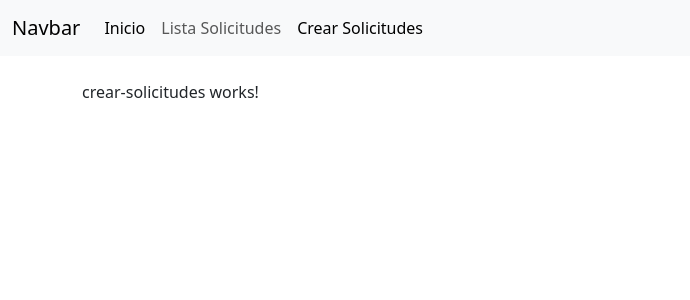
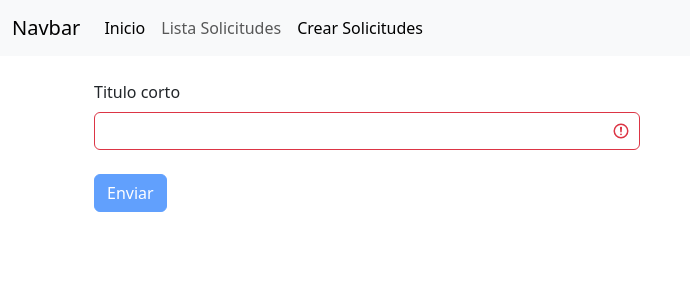
Before and after one commit to devjaoc/angular, an Angular app: page /crear-solicitudes in a window 1280 px wide. Shown: the top 300 px of the page, without its empty margins (0-690 px from the left). Built offline with nearby package versions, Linux system fonts and the light colour scheme.

Commit message:
se genero la parte de formulario falta agregar los campos de descripcion y tipo de estatus

```diff
--- a/src/app/app-routing.module.ts
+++ b/src/app/app-routing.module.ts
@@ -1,16 +1,8 @@
 import { NgModule } from '@angular/core';
 import { RouterModule, Routes } from '@angular/router';
-import { HomeComponent } from './componente/home/home.component';
-import { ListaSolicitudesComponent } from './componente/lista-solicitudes/lista-solicitudes.component';
-import { CrearSolicitudesComponent } from './componente/crear-solicitudes/crear-solicitudes.component';
-import { SolicitudesComponent } from './componente/solicitudes/solicitudes.component';
+import { env } from 'src/config/env';
 
-const routes: Routes = [
-  { path: '', component: HomeComponent },
-  { path: 'lista-solicitudes', component: ListaSolicitudesComponent },
-  { path: 'crear-solicitudes', component: CrearSolicitudesComponent },
-  { path: 'ver-solicitudes', component: SolicitudesComponent },
-];
+const routes: Routes = env.routers;
 
 @NgModule({
   imports: [RouterModule.forRoot(routes)],
--- a/src/app/app.module.ts
+++ b/src/app/app.module.ts
@@ -3,7 +3,7 @@ import { BrowserModule } from '@angular/platform-browser';
 
 import { AppRoutingModule } from './app-routing.module';
 import { AppComponent } from './app.component';
-import { FormsModule } from '@angular/forms';
+import { FormsModule, ReactiveFormsModule } from '@angular/forms';
 import { HomeComponent } from './componente/home/home.component';
 import { SolicitudesComponent } from './componente/solicitudes/solicitudes.component';
 import { CrearSolicitudesComponent } from './componente/crear-solicitudes/crear-solicitudes.component';
@@ -20,7 +20,8 @@ import { ListaSolicitudesComponent } from './componente/lista-solicitudes/lista-
   imports: [
     BrowserModule,
     AppRoutingModule,
-    FormsModule
+    FormsModule,
+    ReactiveFormsModule
   ],
   providers: [],
   bootstrap: [AppComponent]
--- a/src/app/componente/crear-solicitudes/crear-solicitudes.component.html
+++ b/src/app/componente/crear-solicitudes/crear-solicitudes.component.html
@@ -1 +1,31 @@
-<p>crear-solicitudes works!</p>
+<div class="container">
+    <div class="alert alert-primary" role="alert" *ngIf="mensaje!=null">
+        {{mensaje}}
+    </div>
+
+    <form (ngSubmit)="submit()" #forma="ngForm">
+        <div class="col-md-6">
+            <label for="titulo_corto" class="form-label">Titulo corto</label>
+            <input type="text" class="form-control" id="titulo_corto" aria-describedby="Titulo corto"
+                [(ngModel)]="solicitud.titulo_corto" #titulo_corto="ngModel" name="titulo_corto" minlength="3"
+                maxlength="6" [ngClass]="{'is-valid':!titulo_corto.invalid,'is-invalid':titulo_corto.invalid}" required>
+            <div class="invalid-feedback" *ngIf="titulo_corto.invalid && (titulo_corto.dirty || titulo_corto.touched)">
+                <div *ngIf="titulo_corto.errors?.['minlength']">
+                    EL numero minimo es de 3
+                    {{titulo_corto.errors|json}}
+                </div>
+                <div *ngIf="titulo_corto.errors?.['required']">
+                    Introduzaca un titulo corto
+
+                </div>
+            </div>
+        </div>
+        <div class="row">
+            <div class="col-12 mt-4">
+                <button type="submit" [disabled]="!forma.valid" class="btn btn-primary">
+                    Enviar
+                </button>
+            </div>
+        </div>
+    </form>
+</div>
--- a/src/app/componente/crear-solicitudes/crear-solicitudes.component.ts
+++ b/src/app/componente/crear-solicitudes/crear-solicitudes.component.ts
@@ -1,4 +1,5 @@
 import { Component } from '@angular/core';
+import { Solicitud } from 'src/model/Solicitud';
 
 @Component({
   selector: 'app-crear-solicitudes',
@@ -6,5 +7,13 @@ import { Component } from '@angular/core';
   styleUrls: ['./crear-solicitudes.component.css']
 })
 export class CrearSolicitudesComponent {
-
+  solicitud!: Solicitud;
+  mensaje!: string;
+  constructor() {
+    this.solicitud = new Solicitud(-1, '', '', 0);
+  }
+  submit() {
+    //servidor.crearSolicitud(this.solicitud);
+    this.mensaje = "Solicitud Creada";
+  }
 }
--- a/src/app/componente/lista-solicitudes/lista-solicitudes.component.html
+++ b/src/app/componente/lista-solicitudes/lista-solicitudes.component.html
@@ -9,15 +9,16 @@
     </thead>
     <tbody>
         <tr *ngIf="listaSolicitudes.length==0">
-            <td colspan="3">No hay elementos</td>
+            <td colspan="4">No hay elementos</td>
         </tr>
         <tr *ngFor="let solicitud of listaSolicitudes; let i =index">
             <td>{{solicitud.id}}</td>
-            <!-- <td>{{solicitud.titulo_corto}}</td> -->
+            <td>{{solicitud.titulo_corto}}</td>
             <td>{{solicitud.descripcion}}</td>
             <td>
+                <button class="btn btn-info m-2">Editar</button>
                 <button class="btn btn-info m-2">Ver</button>
-                <button class="btn btn-danger m-2">Eliminar</button>
+                <button (click)="deleteSolicitud(solicitud.id)" class="btn btn-danger m-2">Eliminar</button>
             </td>
         </tr>
 
--- a/src/app/componente/lista-solicitudes/lista-solicitudes.component.ts
+++ b/src/app/componente/lista-solicitudes/lista-solicitudes.component.ts
@@ -19,5 +19,28 @@ export class ListaSolicitudesComponent {
     this.listaSolicitudes.push(new Solicitud(8, 'Solicitud 8 ', 'Descripcion 8', 1));
     this.listaSolicitudes.push(new Solicitud(9, 'Solicitud 9 ', 'Descripcion 9', 1));
   }
+  deleteSolicitud(pID: number) {
+    this.listaSolicitudes.splice(pID, 1);
+    /*var listaid = this.listaSolicitudes.map((element, index, arr) => {
+      console.log(arr[index]);
+      if (element.id == 2) {
+        return element.id;
+      } else {
+        return null;
+      }
+    });
+    console.log(listaid);
+    console.log("Foreach");
+    this.listaSolicitudes.forEach(element => {
+      console.log(element);
+    });
+    console.log("find");
+    var solicitud = this.listaSolicitudes.find((element) =>
+      element.id === pID
+    );
+    console.log(solicitud);
+  */
+
+  }
 
 }
--- a/src/config/env.ts
+++ b/src/config/env.ts
@@ -1,3 +1,8 @@
+import { Routes } from "@angular/router";
+import { CrearSolicitudesComponent } from "src/app/componente/crear-solicitudes/crear-solicitudes.component";
+import { HomeComponent } from "src/app/componente/home/home.component";
+import { ListaSolicitudesComponent } from "src/app/componente/lista-solicitudes/lista-solicitudes.component";
+import { SolicitudesComponent } from "src/app/componente/solicitudes/solicitudes.component";
 
 export class ItemMenu {
     public id!: number;
@@ -15,5 +20,11 @@ export namespace env {
         new ItemMenu(2, 'Lista Solicitudes', 'lista-solicitudes'),
         new ItemMenu(3, 'Crear Solicitudes', 'crear-solicitudes'),
     ];
+    export const routers: Routes = [
+        { path: '', component: HomeComponent },
+        { path: 'lista-solicitudes', component: ListaSolicitudesComponent },
+        { path: 'crear-solicitudes', component: CrearSolicitudesComponent },
+        { path: 'ver-solicitudes', component: SolicitudesComponent },
+    ];
 
 }
--- a/src/model/Solicitud.ts
+++ b/src/model/Solicitud.ts
@@ -3,7 +3,6 @@ export class Solicitud {
     titulo_corto!: string;
     descripcion!: string;
     estado_solicitud_id!: number;
-
     constructor(id: number, titulo_corto: string, descripcion: string, estado_solicitud_id: number) {
         this.id = id;
         this.titulo_corto = titulo_corto;
```
